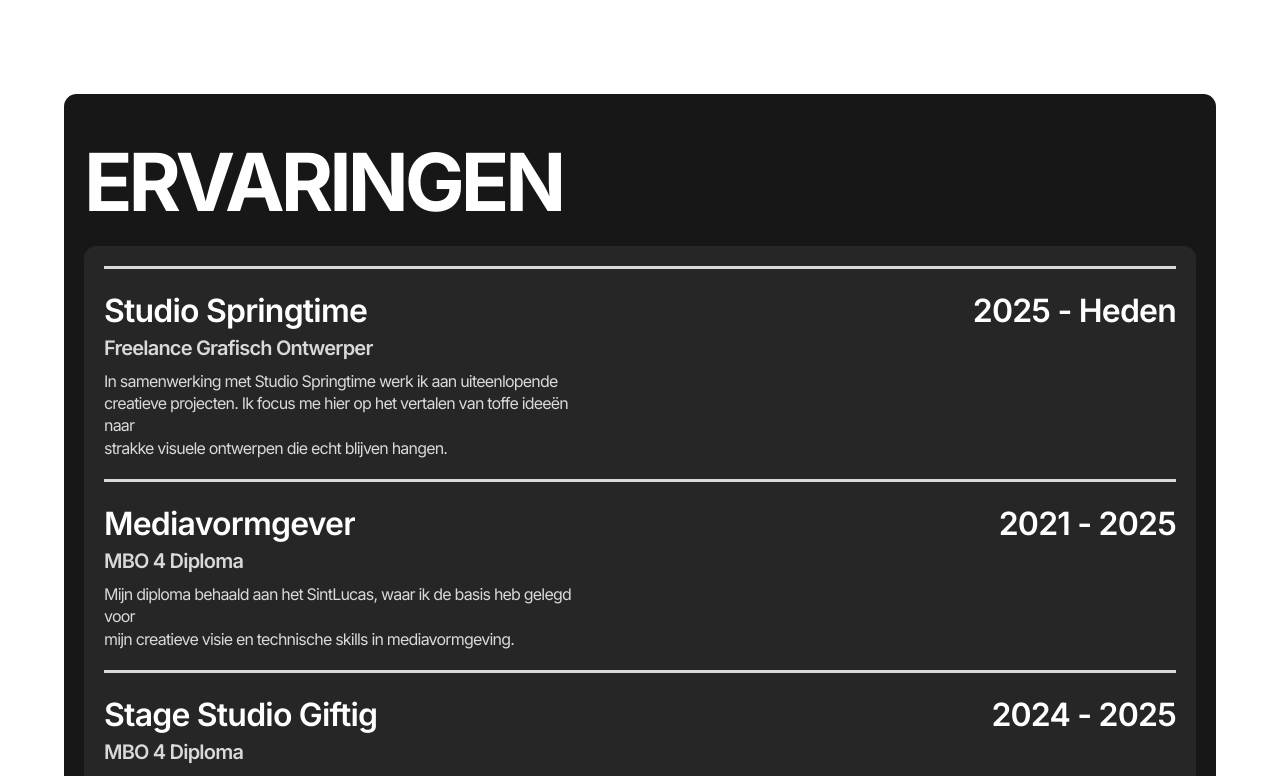
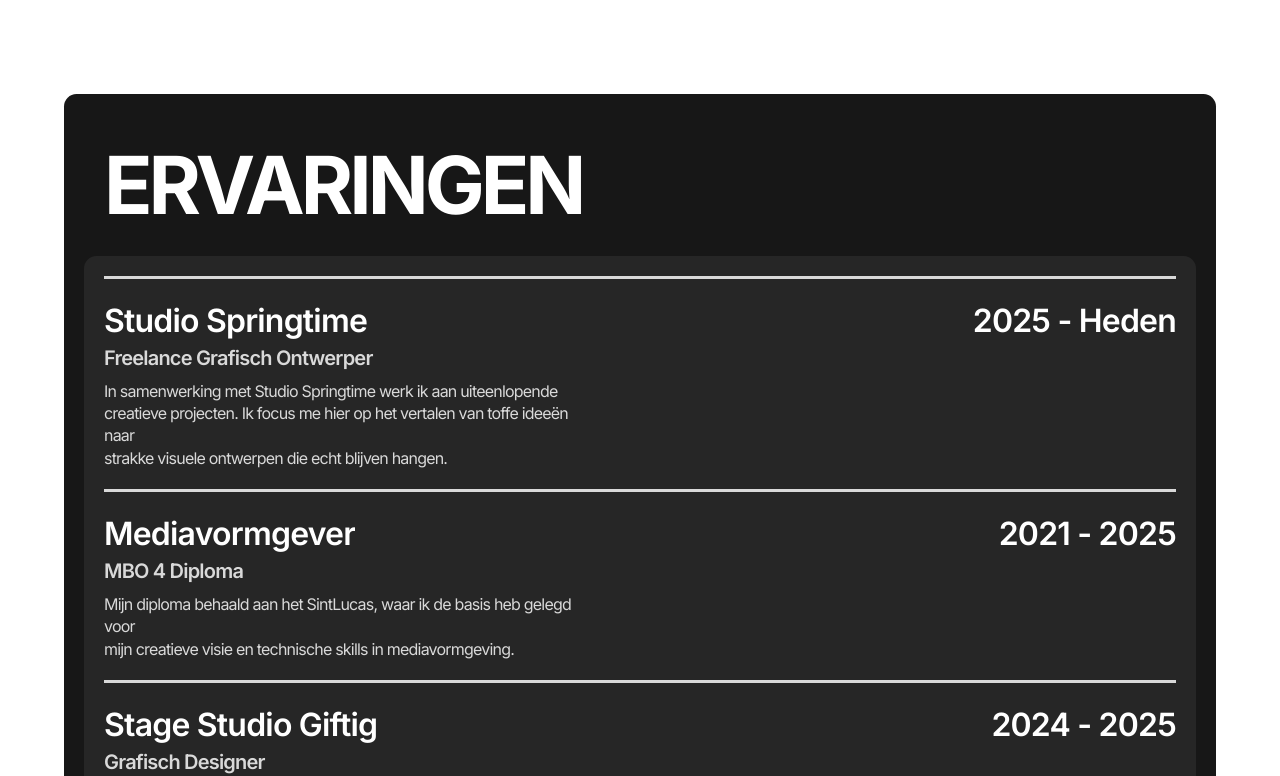
Before and after one commit to arekverbakel/arekverbakelportfolio, a Next.js app: page /over-mij in a window 1280 px wide. Shown: the part 773-1549 px from the top of the page. Built offline with nearby package versions, Linux system fonts and the light colour scheme.

Commit message:
Aanpassingen tekst ervaring blok
Aanpassingen tekst ervaring blok

```diff
--- a/app/over-mij/OverMij.module.css
+++ b/app/over-mij/OverMij.module.css
@@ -62,13 +62,21 @@
   padding: 32px var(--gap) var(--gap);
 }
 
+.titleBand {
+  display: flex;
+  align-items: center;
+  min-height: 130px;
+  padding-left: var(--gap);
+  padding-right: var(--gap);
+}
+
 .ervaringenTitle {
   color: var(--color-white);
   font-size: 80px;
   font-weight: 700;
   text-transform: uppercase;
   letter-spacing: -0.05em;
-  margin-bottom: 8px; /* dicht tegen het eerste lijntje, zoals in Figma */
+  margin-top: -0.15em; /* iets hoger dan precies gecentreerd */
 }
 
 .panel {
@@ -133,7 +141,7 @@
     font-size: 12px;
   }
   .rowDescription {
-    font-size: 14px;
+    display: none;
   }
   .row,
   .row:first-child {
--- a/app/over-mij/page.js
+++ b/app/over-mij/page.js
@@ -25,14 +25,14 @@ const TIMELINE = [
   },
   {
     title: "Stage Studio Giftig",
-    role: "MBO 4 Diploma",
+    role: "Grafisch Designer",
     period: "2024 - 2025",
     description:
       "Tijdens mijn stage bij Studio Giftig werkte ik mee aan grafische ontwerpen en ondersteunde ik het team bij verschillende creatieve projecten.",
   },
   {
     title: "Stage Vindkracht13",
-    role: "MBO 4 Diploma",
+    role: "Mediavormgever",
     period: "2023 - 2024",
     description:
       "Werkte aan verschillende websites, logo's en huisstijlen, en ondersteunde bij het ontwikkelen van visuele content en videobewerking.",
@@ -63,9 +63,11 @@ export default function OverMijPage() {
       {/* ---------- ERVARINGEN ---------- */}
       <section className={`container ${styles.experienceWrap}`}>
         <div className={styles.dark}>
-          <SplitReveal as="h2" className={styles.ervaringenTitle}>
-            ERVARINGEN
-          </SplitReveal>
+          <div className={styles.titleBand}>
+            <SplitReveal as="h2" className={styles.ervaringenTitle}>
+              ERVARINGEN
+            </SplitReveal>
+          </div>
 
           <div className={styles.panel}>
             {TIMELINE.map((item) => (
```
